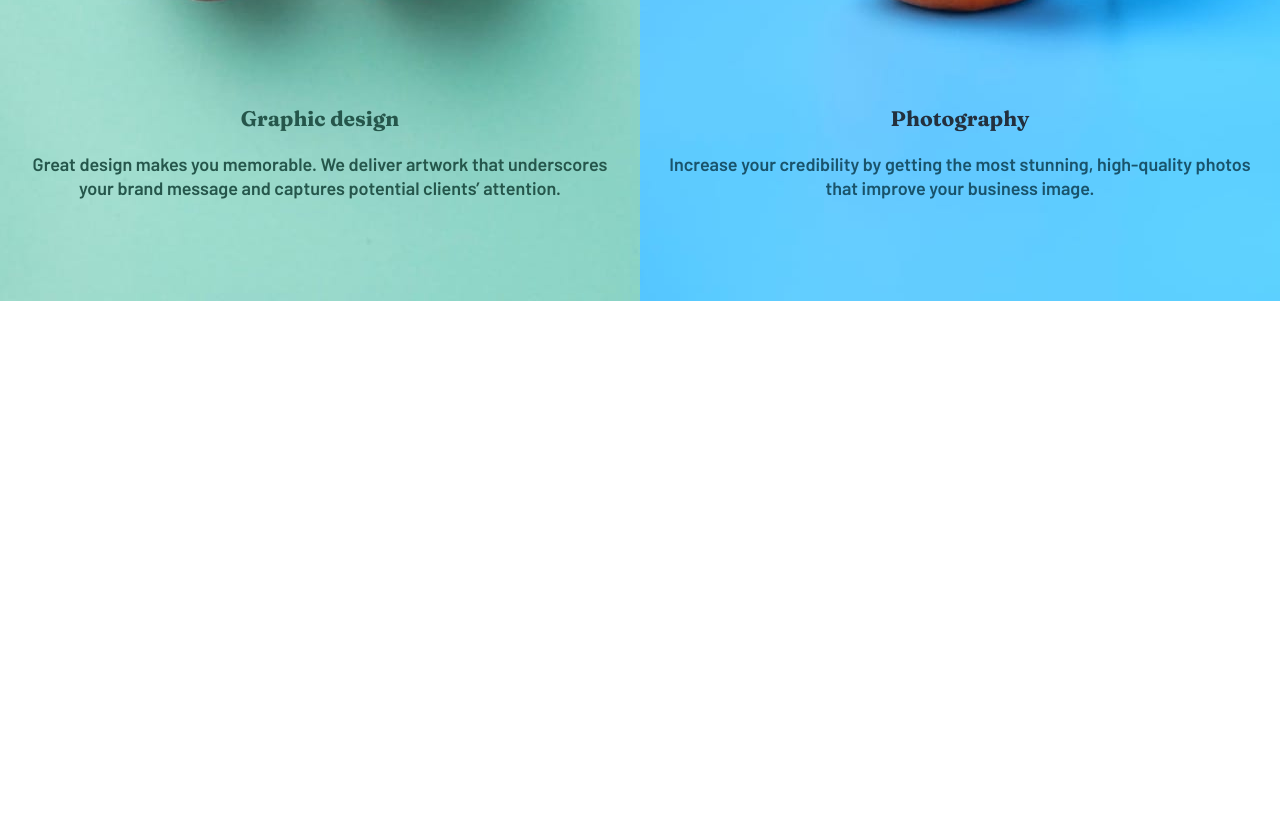
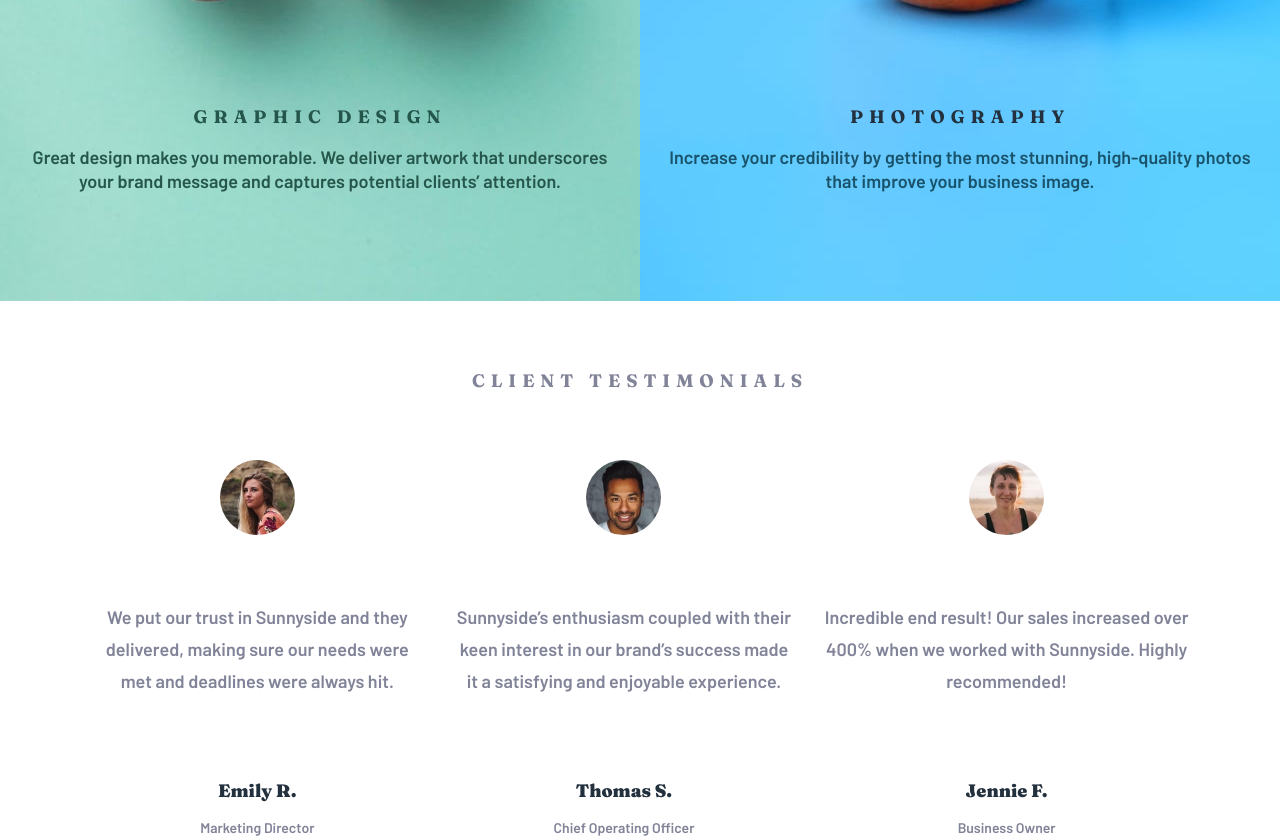
Before and after one commit to imriley/fem-sunnyside, a plain HTML site: page index.html in a window 1280 px wide. Shown: the part 2299-3136 px from the top of the page. Before the commit the page ends 2600 px from the top, so only its background shows below. Drawn offline with Linux system fonts and the light colour scheme.

Commit message:
Added testimonial section

```diff
--- a/app/scss/_globals.scss
+++ b/app/scss/_globals.scss
@@ -21,7 +21,8 @@ body {
 
 h1,
 h2,
-h3 {
+h3,
+h4 {
   font-weight: 700;
   font-family: "Fraunces", serif;
   margin-top: 0;
@@ -43,6 +44,27 @@ h2 {
   font-weight: 800;
   @include breakpoint-up(large) {
     font-size: 2rem;
+  }
+}
+
+h3 {
+  font-size: 0.9375rem;
+  letter-spacing: 0.3125rem;
+  text-transform: uppercase;
+  text-align: center;
+  @include breakpoint-up(large) {
+    font-size: 1.125rem;
+    letter-spacing: 0.375rem;
+  }
+}
+
+h4 {
+  font-size: 1rem;
+  font-weight: 900;
+  color: $verydarkdesaturatedblue;
+  margin-bottom: 0;
+  @include breakpoint-up(medium) {
+    font-size: 18px;
   }
 }
 
@@ -75,6 +97,7 @@ a:hover {
     display: none;
   }
 }
+
 .hide-for-desktop {
   @include breakpoint-up(large) {
     display: none;
--- /dev/null
+++ b/app/scss/_testimonials.scss
@@ -0,0 +1,54 @@
+.testimonial {
+  h3 {
+    padding: 4.25rem 45px;
+    margin-bottom: 0;
+  }
+
+  &__grid {
+    display: grid;
+    max-width: 1100px;
+    margin: 0 auto;
+    grid-template-columns: 1fr;
+    gap: 68px;
+    @include breakpoint-up(large) {
+      gap: 0px;
+      grid-template-columns: repeat(3, 1fr);
+    }
+  }
+
+  &__item {
+    text-align: center;
+    padding: 0px 40px;
+    @include breakpoint-up(large) {
+      padding: 0px;
+      &:not(:last-child) {
+        padding-right: 32px;
+      }
+    }
+  }
+
+  &__image {
+    height: 4.6875rem;
+    width: 4.6875rem;
+    background-size: cover;
+    background-position: center center;
+    background-repeat: no-repeat;
+    border-radius: 50%;
+    margin: 0 auto;
+  }
+
+  &__description {
+    font-size: 16px;
+    padding: 42px 0px;
+    @include breakpoint-up(medium) {
+      font-size: 18px;
+      padding: 66px 0px 82px 0px;
+      line-height: 32px;
+    }
+  }
+
+  &__job {
+    font-size: 14px;
+    padding-top: 16px;
+  }
+}
--- a/app/scss/style.scss
+++ b/app/scss/style.scss
@@ -3,3 +3,4 @@
 @import "globals";
 @import "header";
 @import "sections";
+@import "testimonials";
--- a/index.html
+++ b/index.html
@@ -66,25 +66,36 @@
       </div>
     </section>
   </main>
+
+  <section class="testimonial">
+    <div class="testimonial__content">
+      <h3>Client testimonials</h3>
+      <div class="testimonial__grid">
+
+        <div class="testimonial__item">
+          <div class="testimonial__image" style="background-image: url('/images/image-emily.jpg')"></div>
+          <div class="testimonial__description">We put our trust in Sunnyside and they delivered, making sure our needs were met and deadlines were always hit.</div>
+          <h4 class="testimonial__name">Emily R.</h4>
+          <div class="testimonial__job">Marketing Director</div>
+        </div>
+        <div class="testimonial__item">
+          <div class="testimonial__image" style="background-image: url('/images/image-thomas.jpg')"></div>
+          <div class="testimonial__description">Sunnyside’s enthusiasm coupled with their keen interest in our brand’s success made it a satisfying and enjoyable experience.</div>
+          <h4 class="testimonial__name">Thomas S.</h4>
+          <div class="testimonial__job">Chief Operating Officer</div>
+        </div>
+        <div class="testimonial__item">
+          <div class="testimonial__image" style="background-image: url('/images/image-jennie.jpg')"></div>
+          <div class="testimonial__description">Incredible end result! Our sales increased over 400% when we worked with Sunnyside. Highly recommended!</div>
+          <h4 class="testimonial__name">Jennie F.</h4>
+          <div class="testimonial__job">Business Owner</div>
+        </div>
+
+      </div>
+    </div>
+
+  </section>
 <!--
-
-
-  Increase your credibility by getting the most stunning, high-quality photos that improve your business image.
-
-  Client testimonials
-
-  We put our trust in Sunnyside and they delivered, making sure our needs were met and deadlines were always hit.
-  Emily R.
-  Marketing Director
-
-  Sunnyside’s enthusiasm coupled with their keen interest in our brand’s success made it a satisfying and enjoyable experience.
-  Thomas S.
-  Chief Operating Officer
-
-  Incredible end result! Our sales increased over 400% when we worked with Sunnyside. Highly recommended!
-  Jennie F.
-  Business Owner
-
   About
   Services
   Projects
```
Also changed, not shown: dist/style.css, 1 other file.
